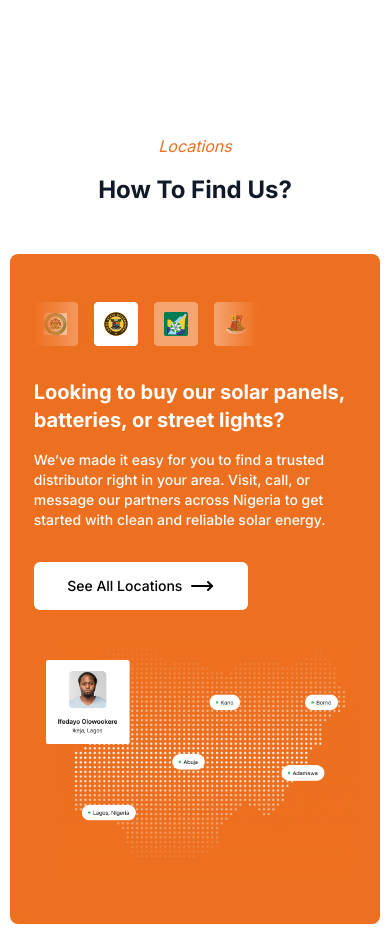
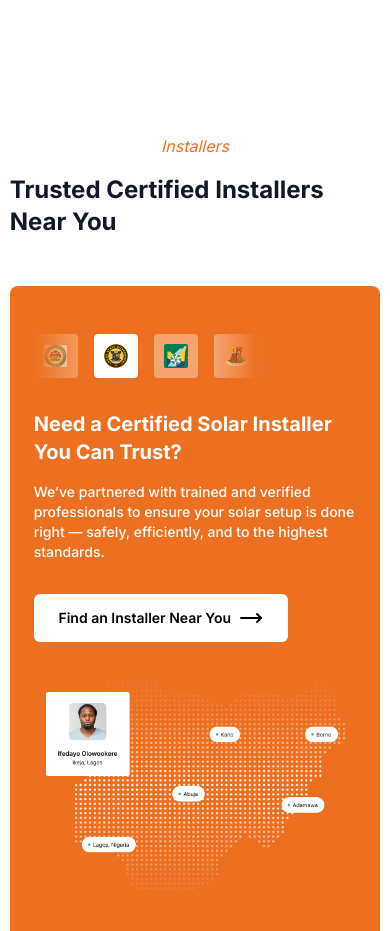
Before and after one commit to felicitysolarng/Felicity-Solar, a Next.js app: page / in a window 390 px wide. Shown: the part 3000-3931 px from the top of the page. Built offline with nearby package versions, Linux system fonts and the light colour scheme.

Commit message:
added installers page

```diff
--- a/src/app/page.tsx
+++ b/src/app/page.tsx
@@ -113,17 +113,17 @@ export default function Home() {
         <section className='py-18 md:py-32 '>
           <div className="flex gap-y-12 mx-auto w-[95%] md:w-[90%] 2xl:w-[75%] gap-x-26 flex-col ">
             <div className="flex items-center flex-col gap-y-4">
-              <h3 className='text-base italize italic text-primary'>Locations</h3>
-              <h2 className=' text-[#101928] text-2xl md:text-3xl font-bold' data-aos="zoom-in">How To Find Us?</h2>
+              <h3 className='text-base italize italic text-primary'>Installers</h3>
+              <h2 className=' text-[#101928] text-2xl md:text-3xl font-bold' data-aos="zoom-in">Trusted Certified Installers Near You</h2>
             </div>
             <div className="flex flex-col gap-y-8 lg:flex-row bg-primary rounded-lg min-h-[400px] py-12 px-6 md:px-8 xl:px-22 justify-between" data-aos="fade-up">
               <div className="flex flex-col gap-y-8 md:gap-y-16 basis-2/5">
                 <Image src={"/assets/images/location_frame_1.png"} width={224} height={44} alt='locations logos' />
                 <div className="flex gap-y-4 flex-col">
-                  <h3 className='text-xl md:text-3xl lg:text-xl font-bold text-white'>Looking to buy our solar panels, <span className='xl:block'>batteries, or street lights?</span> </h3>
-                  <p className='text-sm md:text-base lg:text-sm text-white font-medium'>We’ve made it easy for you to find a trusted distributor right in your area. Visit, call, or message our partners across Nigeria to get started with clean and reliable solar energy.</p>
+                  <h3 className='text-xl md:text-3xl lg:text-xl font-bold text-white'>Need a Certified Solar Installer You Can Trust? </h3>
+                  <p className='text-sm md:text-base lg:text-sm text-white font-medium'>We’ve partnered with trained and verified professionals to ensure your solar setup is done right — safely, efficiently, and to the highest standards.</p>
                 </div>
-                <LinkButton className='max-w-[214px] max-h-12' variant={"white"} href="/locations" label="See All Locations " icon={<MoveRight className='ml-2' />} />
+                <LinkButton className='max-w-[254px] max-h-12 font-semibold' variant={"white"} href="/find-installers" label="Find an Installer Near You " icon={<MoveRight className='ml-2' />} />
               </div>
               <div className="flex flex-col gap-y-8 basis-1/2 md:hidden lg:flex">
                 <Image src={"/assets/images/location_frame_2.png"} width={519} height={370} alt='location pin point where felicity solar limited have their offices' />
--- a/src/components/layouts/navbar/mobile-navbar.tsx
+++ b/src/components/layouts/navbar/mobile-navbar.tsx
@@ -69,6 +69,11 @@ function MobileNavbar() {
                                         Products
                                         <ChevronRight size={18} />
                                     </li>
+                                     <li className='pb-4 '>
+                                        <Link href="/find-installers" className="w-full text-white text-left font-inter text-base">
+                                            Find Installers
+                                        </Link>
+                                    </li>
                                     <li
                                         onClick={() => openDropdown("project_showcases")}
                                         className="w-full text-white text-left font-inter text-base flex justify-between pb-4 items-center "
--- a/src/lib/data.ts
+++ b/src/lib/data.ts
@@ -215,6 +215,10 @@ const nav_items = [{
         { label: "Batteries", url: "/products/batteries" },
         { label: "Street Lights", url: "/products/street-lights" },
     ],
+},
+{
+    url: "/find-installers",
+    label: "Find Installers"
 },
 {
     url: "/project-showcase",
```
Also changed, not shown: src/app/(main)/find-installers/page.tsx (renamed from src/app/(main)/installers/page.tsx).
